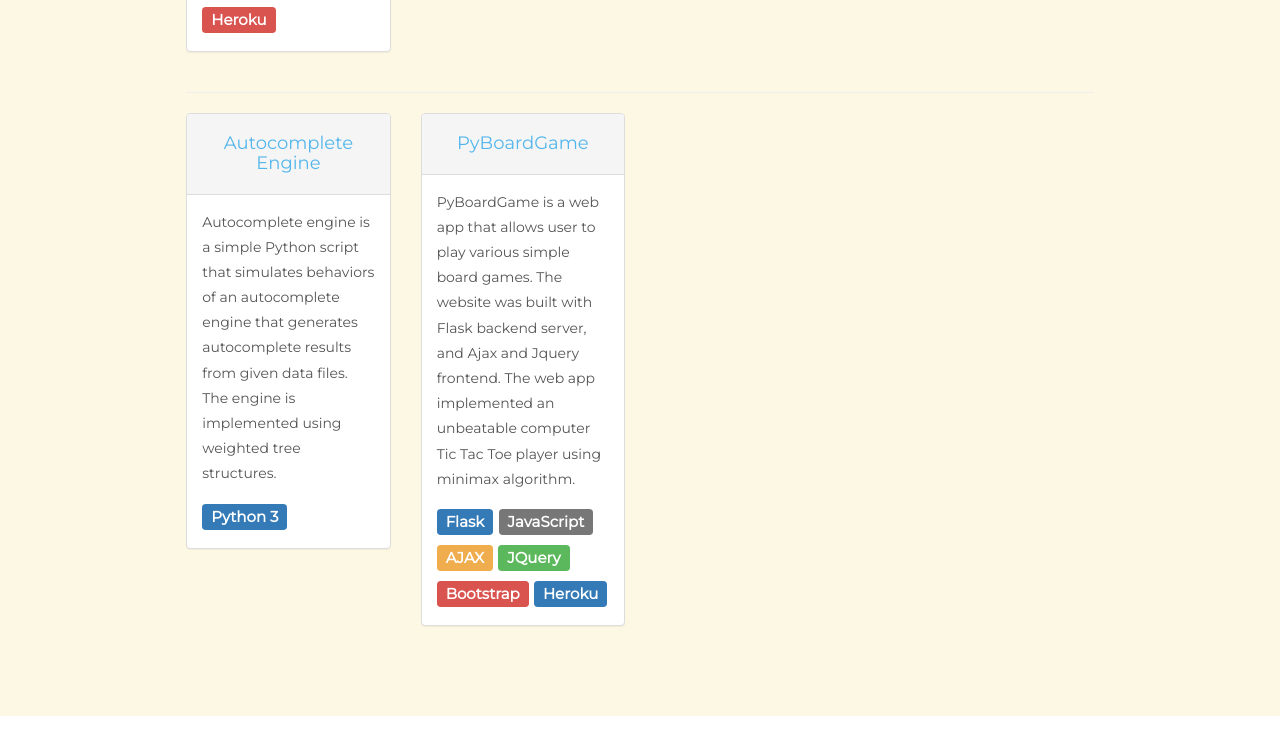
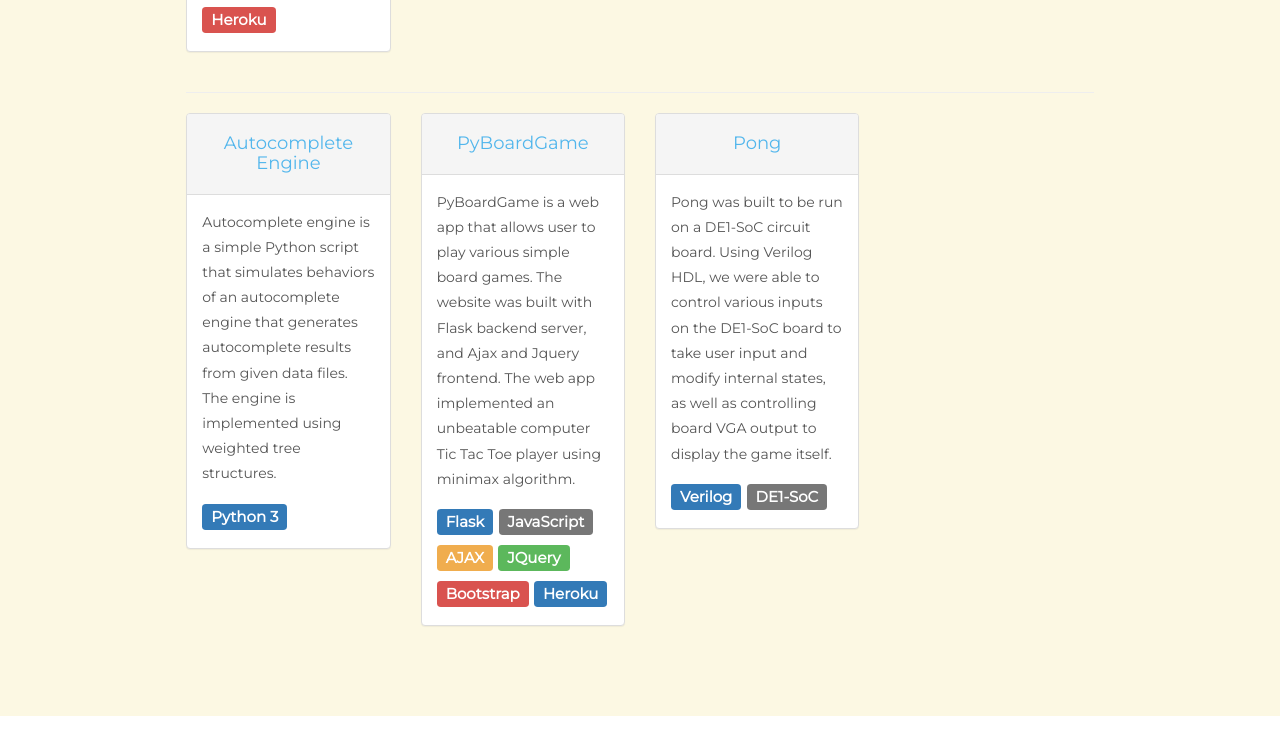
Before and after one commit to larryworm1127/larryworm1127.github.io, a plain HTML site: page index.html in a window 1280 px wide. Shown: the part 2031-2777 px from the top of the page. Drawn offline with Linux system fonts and the light colour scheme.

Commit message:
Update index.html

```diff
--- a/index.html
+++ b/index.html
@@ -152,6 +152,7 @@
                   </p>
 
                   <span class="label label-info">JavaScript</span>
+                  <span class="label label-success">DOM</span>
                   <span class="label label-primary">Jquery</span>
                   <span class="label label-warning">Bootstrap</span>
                   <span class="label label-danger">Heroku</span>
@@ -249,6 +250,26 @@
               </div><!--/.panel-->
             </div><!--/.col-md-3-->
 
+            <!-- Pong -->
+            <div class="col-md-3 col-sm-6 project-card">
+              <div class="panel panel-default">
+                <div class="panel-heading text-center">
+                  <a href="https://github.com/larryworm1127/Pong"><h4>Pong</h4></a>
+                </div>
+                <div class="panel-body">
+                  <p class="large-p">
+                    Pong was built to be run on a DE1-SoC circuit board.
+                    Using Verilog HDL, we were able to control various inputs on the DE1-SoC
+                    board to take user input and modify internal states, as well as controlling
+                    board VGA output to display the game itself.
+                  </p>
+
+                  <span class="label label-primary">Verilog</span>
+                  <span class="label label-default">DE1-SoC</span>
+                </div>
+              </div><!--/.panel-->
+            </div><!--/.col-md-3-->
+
           </div><!--/.row-->
         </div><!--/.container-->
       </div><!--/.container-fluid-->
```
